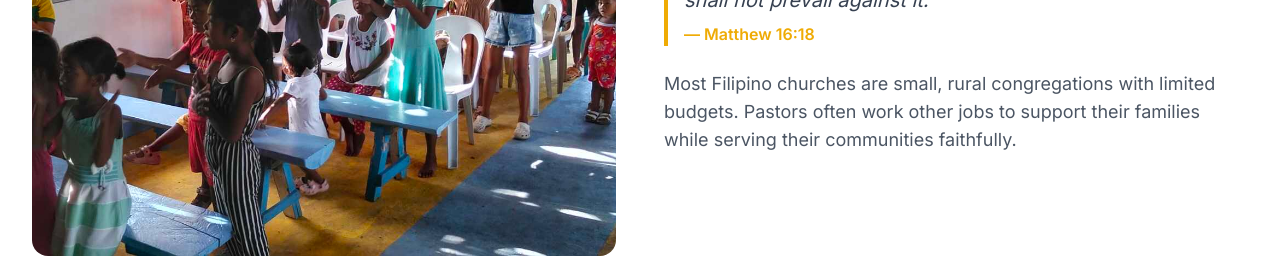
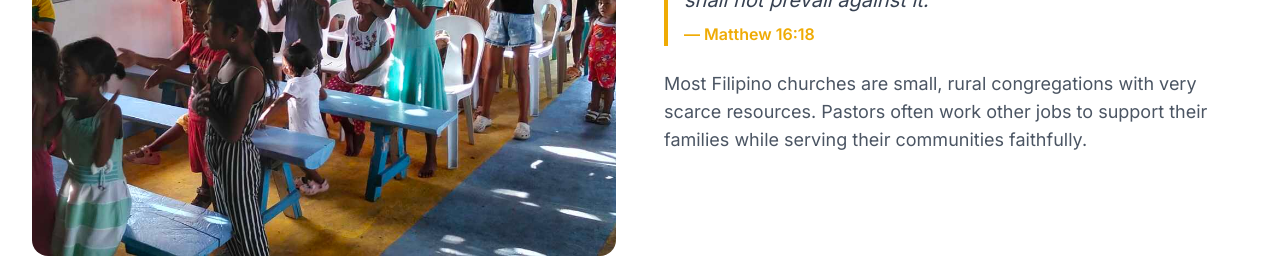
Before and after one commit to pauljorg206/child-and-church-partners, a Next.js app: page /churches in a window 1280 px wide. Shown: the part 580-838 px from the top of the page. Built offline with nearby package versions, Linux system fonts and the light colour scheme; no server answers.

Commit message:
fix: update budget language per client feedback
Co-Authored-By: Claude Opus 4.6 <noreply@anthropic.com>

```diff
--- a/src/app/churches/page.tsx
+++ b/src/app/churches/page.tsx
@@ -61,8 +61,8 @@ export default function WhyChurchesPage() {
                 </footer>
               </blockquote>
               <p className="text-lg text-gray-600">
-                Most Filipino churches are small, rural congregations with
-                limited budgets. Pastors often work other jobs to support their
+                Most Filipino churches are small, rural congregations with very
+                scarce resources. Pastors often work other jobs to support their
                 families while serving their communities faithfully.
               </p>
             </div>
```
